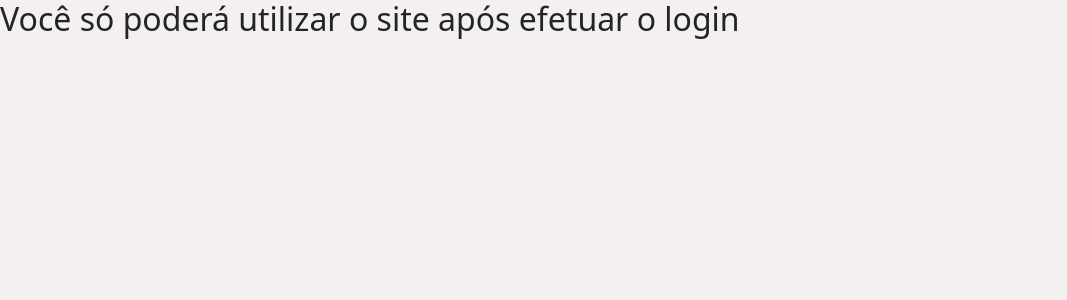
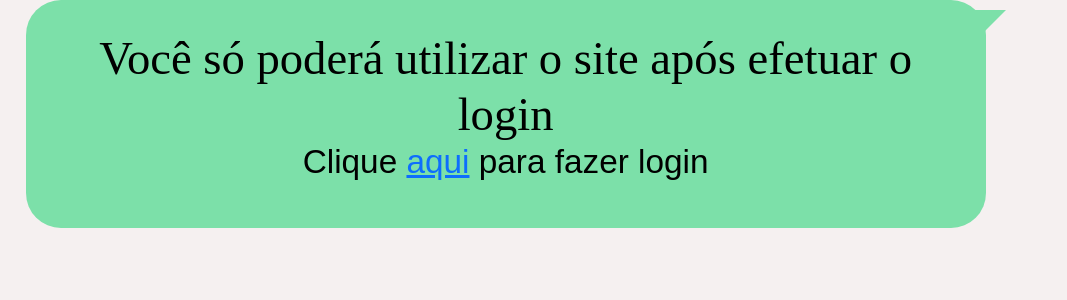
Before and after one commit to ElielClementino/Vcard_project, a Django app: page /login/ in a window 1280 px wide. Shown: the top 300 px of the page, without its empty margins (0-1067 px from the left). Run offline with Django 4.2, Linux system fonts and the light colour scheme; some libraries are stand-ins or nearby versions.

Commit message:
adicionado estilo formvalidation h2

```diff
--- a/login/templates/formvalidation.html
+++ b/login/templates/formvalidation.html
@@ -46,6 +46,32 @@
         color: white;
         margin:1.1rem;
         }
+        h2 {
+            font-size:35pt;
+            color: black;
+            text-align: center;
+            font-family: "Pangolin";
+            width: 75%;
+            background: rgb(124, 224, 169);
+            padding: 30px;
+            border-radius: 35px;
+            position: relative;
+            margin-left: 2%;
+        }
+        h2:before {
+            content: "";
+            position: absolute;
+            border-left: 20px solid rgb(124, 224, 169);
+            border-right: 20px solid transparent;
+            border-top: 20px solid rgb(124, 224, 169);
+            border-bottom: 20px solid transparent;
+            right: -20px;
+            top: 10px;
+        }
+        p {
+            font-size:25pt;
+            font-family: "Sawarabi Gothic", sans-serif;
+        }
     </style>
 </head>
 <body>
@@ -68,7 +94,10 @@
         </div>
     </div>
     {% else %}
-    <h2>Você só poderá utilizar o site após efetuar o login</h2>
+    <h2>
+        Você só poderá utilizar o site após efetuar o login
+        <p>Clique <a href="login/login.html">aqui</a> para fazer login</p>
+    </h2>
     {% endif %}
 </body>
 </html>
```
